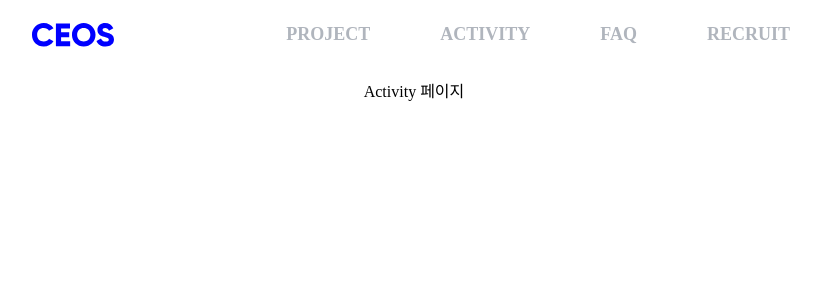
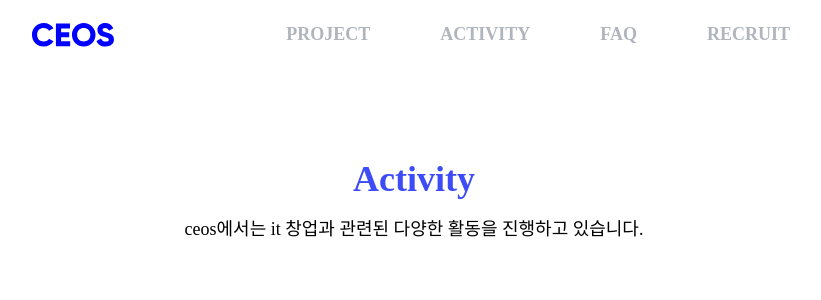
Before and after one commit to CEOS-Developers/CEOS-FE, a Next.js app in the folder apps/ceos/: page /activity in a window 1280 px wide. Shown: the top 300 px of the page, without its empty margins (226-1047 px from the left). Built offline with nearby package versions, Linux system fonts and the light colour scheme; a web font is replaced by a local one; what emotion-reset would draw is missing.

Commit message:
feat: 전체 페이지 Title 추가

```diff
--- a/apps/ceos/src/pages/activity/index.tsx
+++ b/apps/ceos/src/pages/activity/index.tsx
@@ -1,7 +1,18 @@
 import { Flex } from '@ceos-fe/ui';
+import { Title } from '@ceos/components/Title';
 
 const Activity = () => {
-  return <Flex direction="row">Activity 페이지</Flex>;
+  return (
+    <Flex direction="column">
+      <Title
+        title="Activity"
+        explain={[
+          'ceos에서는 it 창업과 관련된',
+          '다양한 활동을 진행하고 있습니다.',
+        ]}
+      />
+    </Flex>
+  );
 };
 
 export default Activity;
```
Also changed, not shown: apps/ceos/src/pages/FAQ/index.tsx (+9 -1 lines), apps/ceos/src/pages/recruit/index.tsx (+6 -1 lines).
